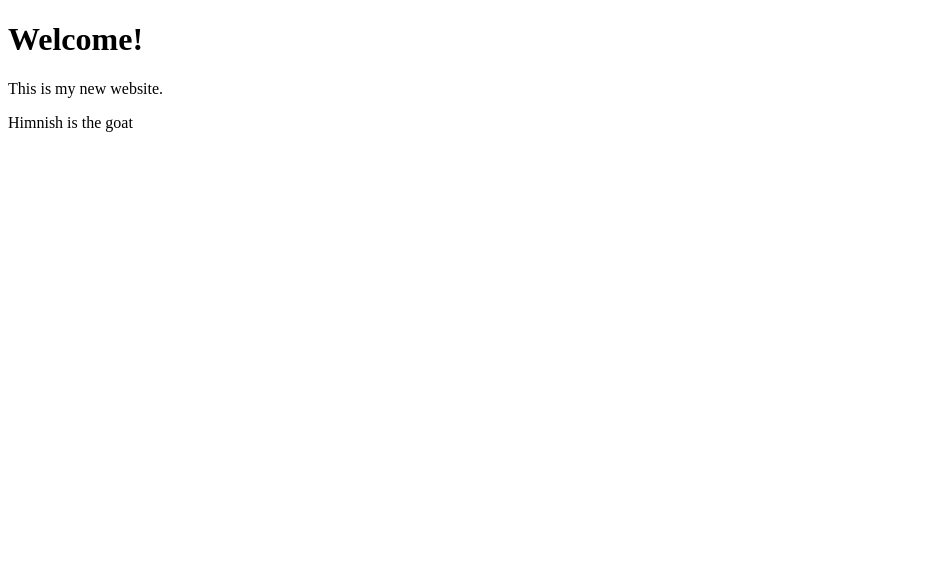
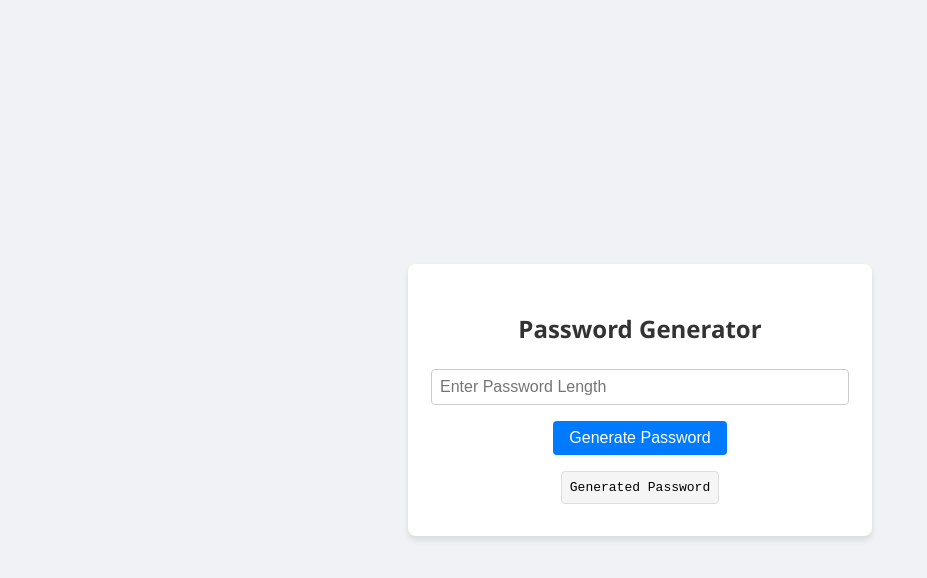
Before and after one commit to no-x-ah/password-generator, a plain HTML site: page index.html in a window 1280 px wide. Shown: the whole page, without its empty margins (0-927 px from the left). Drawn offline with Linux system fonts and the light colour scheme.

Commit message:
first commit

```diff
--- a/index.html
+++ b/index.html
@@ -1,11 +1,20 @@
 <!DOCTYPE html>
-<html>
+<html lang="en">
 <head>
-    <title>Home</title>
+  <meta charset="UTF-8">
+  <meta http-equiv="X-UA-Compatible" content="IE=edge">
+  <meta name="viewport" content="width=device-width, initial-scale=1.0">
+  <title>Password Generator</title>
+  <link rel="stylesheet" href="style.css">
 </head>
 <body>
-    <h1>Welcome!</h1>
-    <p>This is my new website.</p>
-    <p>Himnish is the goat</p>
+  <div class="container">
+    <h1>Password Generator</h1>
+    <input type="number" id="lengthInput" placeholder="Enter Password Length" min="1" />
+    <button id="generateBtn">Generate Password</button>
+    <div id="passwordDisplay">Generated Password</div>
+  </div>
+
+  <script src="script.js"></script>
 </body>
 </html>
--- /dev/null
+++ b/script.js
@@ -0,0 +1,18 @@
+function generatePassword(length) {
+    const chars = 'ABCDEFGHIJKLMNOPQRSTUVWXYZabcdefghijklmnopqrstuvwxyz0123456789!';
+    let password = '';
+    for (let i = 0; i < length; i++) {
+      password += chars.charAt(Math.floor(Math.random() * chars.length));
+    }
+    return password;
+  }
+
+  document.getElementById('generateBtn').addEventListener('click', () => {
+    const length = parseInt(document.getElementById('lengthInput').value, 10);
+    if (!length || length <= 0) {
+      alert('Please enter a valid password length.');
+      return;
+    }
+    const pwd = generatePassword(length);
+    document.getElementById('passwordDisplay').textContent = pwd;
+  });
--- /dev/null
+++ b/style.css
@@ -0,0 +1,61 @@
+body {
+    background-color: #f0f2f5;
+    font-family: 'Segoe UI', Tahoma, Geneva, Verdana, sans-serif;
+    display: flex;
+    justify-content: center;
+    align-items: center;
+    height: 100vh;
+    margin: 0;
+  }
+
+  .container {
+    background-color: #fff;
+    padding: 2rem;
+    border-radius: 8px;
+    box-shadow: 0 4px 6px rgba(0,0,0,0.1);
+    max-width: 400px;
+    width: 100%;
+    text-align: center;
+    display: grid;
+    place-items: center;  /* shorthand for justify-items & align-items */
+  }
+
+  h1 {
+    margin-bottom: 1.5rem;
+    font-size: 1.5rem;
+    color: #333;
+  }
+
+  input[type="number"] {
+    width: 100%;
+    padding: 0.5rem;
+    font-size: 1rem;
+    margin-bottom: 1rem;
+    border: 1px solid #ccc;
+    border-radius: 4px;
+  }
+
+  button {
+    padding: 0.5rem 1rem;
+    font-size: 1rem;
+    color: #fff;
+    background-color: #007bff;
+    border: none;
+    border-radius: 4px;
+    cursor: pointer;
+    transition: background-color 0.3s ease;
+  }
+
+  button:hover {
+    background-color: #0056b3;
+  }
+
+  #passwordDisplay {
+    margin-top: 1rem;
+    font-family: monospace;
+    word-break: break-all;
+    background-color: #f5f5f5;
+    padding: 0.5rem;
+    border-radius: 4px;
+    border: 1px solid #ddd;
+  }
```
Also changed, not shown: app.js (deleted).
